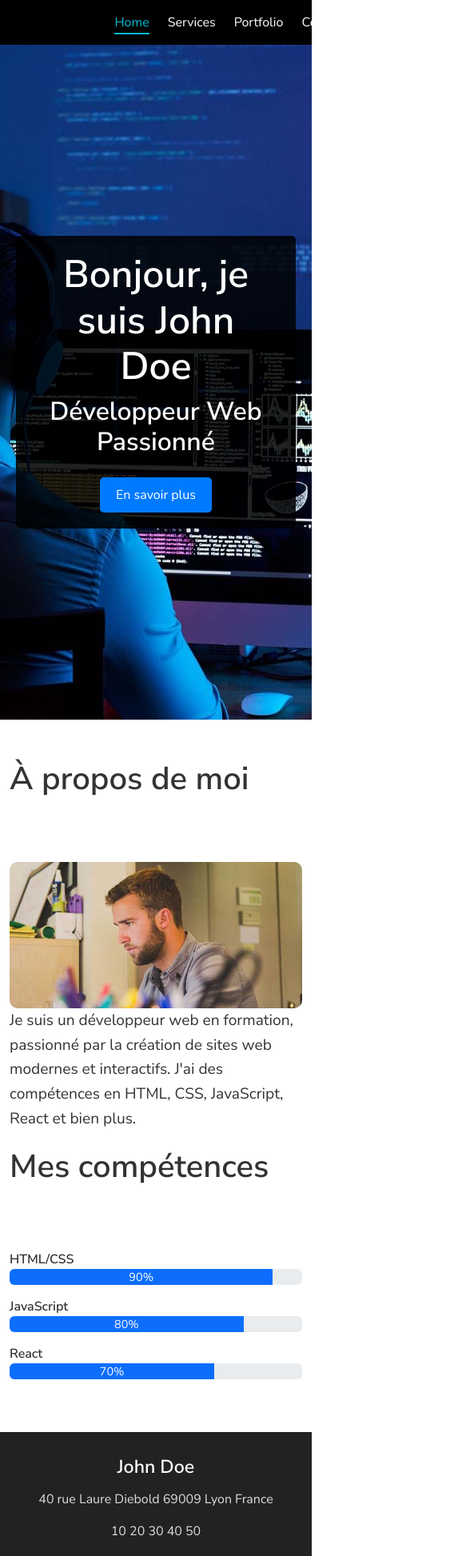
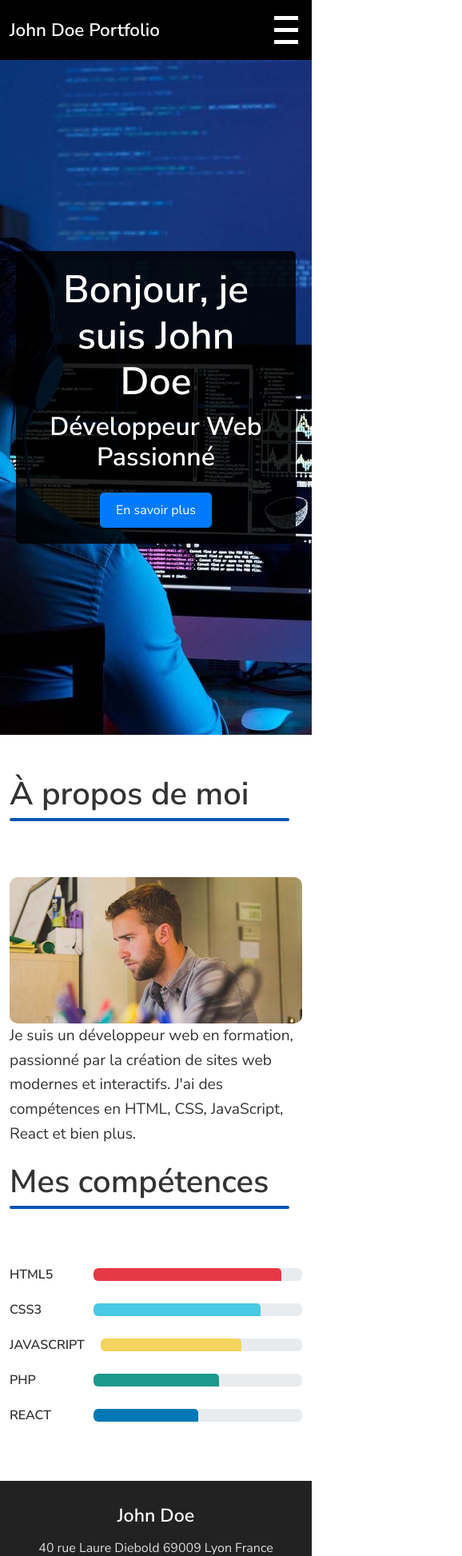
Before and after one commit to Remi-13-exe/Creez-votre-portfolio-avec-React.JS, a React (Create React App) app: page / in a window 390 px wide. Shown: the top 1946 px of the page at 80% size, 578 px wide, since content can reach past the window. Built offline with nearby package versions, Linux system fonts and the light colour scheme.

Commit message:
Ajout du responsive pour footer et alignement des icônes sociales et fin du home.js

```diff
--- a/src/components/Header.js
+++ b/src/components/Header.js
@@ -1,45 +1,40 @@
-import React from 'react';
-import { NavLink } from 'react-router-dom';
-import '../styles/header.css';
+import React, { useState } from 'react';
+import { Link } from 'react-router-dom';
+import '../styles/header.css'; // Assure-toi que le chemin du fichier est correct
 
 const Header = () => {
+  const [menuOpen, setMenuOpen] = useState(false);
+
+  const toggleMenu = () => setMenuOpen(!menuOpen);
+
   return (
     <header className="header">
       <div className="container">
-        {/* Logo à gauche */}
+        {/* Logo */}
         <div className="header-left">
-          <span className="logo">JOHN DOE</span>
+          <Link to="/" className="logo">
+            John Doe Portfolio
+          </Link>
         </div>
 
-        {/* Navigation à droite */}
+        {/* Menu burger pour mobile */}
         <div className="header-right">
-          <ul className="nav-list">
-            <li>
-              <NavLink to="/" className={({ isActive }) => (isActive ? 'active-link' : '')}>
-                Home
-              </NavLink>
-            </li>
-            <li>
-              <NavLink to="/services" className={({ isActive }) => (isActive ? 'active-link' : '')}>
-                Services
-              </NavLink>
-            </li>
-            <li>
-              <NavLink to="/portfolio" className={({ isActive }) => (isActive ? 'active-link' : '')}>
-                Portfolio
-              </NavLink>
-            </li>
-            <li>
-              <NavLink to="/contact" className={({ isActive }) => (isActive ? 'active-link' : '')}>
-                Contact
-              </NavLink>
-            </li>
-            <li>
-              <NavLink to="/legal" className={({ isActive }) => (isActive ? 'active-link' : '')}>
-                Mentions légales
-              </NavLink>
-            </li>
-          </ul>
+          <button className="burger-menu" onClick={toggleMenu}>
+            <span className="burger-icon"></span>
+            <span className="burger-icon"></span>
+            <span className="burger-icon"></span>
+          </button>
+
+          {/* Navigation (affiche seulement si le menu est ouvert) */}
+          <nav className={`nav ${menuOpen ? 'open' : ''}`}>
+            <ul className="nav-list">
+              <li><Link to="/home">Home</Link></li>
+              <li><Link to="/services">Services</Link></li>
+              <li><Link to="/portfolio">Portfolio</Link></li>
+              <li><Link to="/contact">Contact</Link></li>
+              <li><Link to="/mentions-legales">Mentions légales</Link></li>
+            </ul>
+          </nav>
         </div>
       </div>
     </header>
--- a/src/pages/Home.js
+++ b/src/pages/Home.js
@@ -35,7 +35,7 @@ const Home = () => {
         <Container>
           <Row>
             {/* Colonne gauche : À propos de moi */}
-      <Col md={6}>
+            <Col xs={12} md={6}>
               <h2 className="section-title">À propos de moi</h2>
               <div className="about-image-container">
                 <img src={johnDoeImage} alt="John Doe" className="about-image" />
@@ -48,20 +48,28 @@ const Home = () => {
             </Col>
 
             {/* Colonne droite : Mes compétences */}
-      <Col md={6}>
+            <Col xs={12} md={6}>
               <h2 className="section-title">Mes compétences</h2>
-      <ul>
+              <ul className="skills-list">
                 <li>
-            <strong>HTML/CSS</strong>
-            <ProgressBar now={90} label="90%" />
+                  <strong>HTML5</strong>
+                  <ProgressBar now={90} className="progress-html" />
+                </li>
+                <li>
+                  <strong>CSS3</strong>
+                  <ProgressBar now={80} className="progress-css" />
                 </li>
                 <li>
                   <strong>JavaScript</strong>
-            <ProgressBar now={80} label="80%" />
+                  <ProgressBar now={70} className="progress-js" />
+                </li>
+                <li>
+                  <strong>PHP</strong>
+                  <ProgressBar now={60} className="progress-php" />
                 </li>
                 <li>
                   <strong>React</strong>
-            <ProgressBar now={70} label="70%" />
+                  <ProgressBar now={50} className="progress-react" />
                 </li>
               </ul>
             </Col>
--- a/src/styles/Home.css
+++ b/src/styles/Home.css
@@ -24,11 +24,30 @@ h2 {
 }
 
 /* Pour les titres */
+
+
 .section-title {
-  margin-bottom: 20px; /* Ajuste l'espace sous le titre */
-  text-align: left; /* Assure que les titres sont alignés à gauche (ou à centre si tu préfères) */
-  font-weight: bold; /* Optionnel, pour les rendre plus visibles */
+  text-align: left; /* Assure que les titres sont alignés à gauche */
+  margin-bottom: 40px; /* Espacement entre le titre et la barre */
+  font-weight: bold; /* Rendre le titre plus visible */
+  position: relative; /* Nécessaire pour positionner la barre avec précision */
 }
+
+.section-title::after {
+  content: '';
+  display: block;
+  width: 350px; /* Longueur exacte de la barre */
+  height: 4px; /* Épaisseur de la barre */
+  background-color: #0056b3; /* Couleur bleu foncé */
+  margin-top: 10px; /* Espacement sous le titre */
+  position: absolute;
+  bottom: -10px; /* Ajuste la position pour qu'elle soit proche du titre */
+  left: 0; /* Aligne la barre avec le début du texte */
+  border-radius: 2px; /* Coins arrondis (optionnel) */
+}
+
+
+
 
 /* Si tu veux garantir un espacement similaire pour tous les éléments */
 .about-section h2,
@@ -123,13 +142,85 @@ h2 {
 }
 
 
-/* Personnalisation des barres de progression si besoin */
-.progress {
-  height: 20px;
-  background-color: #e9ecef;
+/* Liste des compétences */
+.skills-list {
+  list-style: none;
+  padding: 0;
+  margin: 0;
 }
 
+.skills-list li {
+  margin-bottom: 20px;
+  display: flex;
+  align-items: center;
+}
+
+.skills-list strong {
+  width: 120px; /* Alignement uniforme pour tous les labels */
+  font-weight: bold;
+  color: #333; /* Couleur du texte */
+  text-transform: uppercase; /* Style en majuscules */
+}
+
+/* Barres de progression */
 .progress-bar {
-  font-size: 0.9rem;
-  line-height: 20px;
+  border-radius: 5px; /* Coins arrondis */
+  height: 20px; /* Hauteur des barres */
 }
+
+.skills-list li .progress {
+  width: 100%; /* Barre pleine largeur */
+  max-width: 600px; /* Largeur maximale (par exemple) */
+  margin-left: 20px; /* Espacement entre le texte et la barre */
+}
+
+
+/* Couleurs spécifiques pour chaque compétence */
+.progress-html .progress-bar {
+  background-color: #e63946; /* Rouge pour HTML */
+}
+
+.progress-css .progress-bar {
+  background-color: #48cae4; /* Bleu clair pour CSS */
+}
+
+.progress-js .progress-bar {
+  background-color: #f4d35e; /* Jaune pour JavaScript */
+}
+
+.progress-php .progress-bar {
+  background-color: #1b998b; /* Vert pour PHP */
+}
+
+.progress-react .progress-bar {
+  background-color: #0077b6; /* Bleu pour React */
+}
+
+
+
+/* Sur tablette (max-width: 1024px), garder les sections côte à côte */
+@media (min-width: 769px) and (max-width: 1024px) {
+  .about-section .container .row {
+    flex-direction: row; /* Les colonnes restent côte à côte */
+    gap: 20px; /* Espacement entre les colonnes */
+  }
+
+  .section-title {
+    font-size: 2rem; /* Ajuster la taille du titre */
+  }
+
+  .progress-bar {
+    width: 90%;
+  }
+}
+
+/* Sur desktop (min-width: 1025px), garder la disposition standard */
+@media (min-width: 1025px) {
+  .about-section .container .row {
+    flex-direction: row; /* Les colonnes restent côte à côte */
+  }
+
+  .section-title {
+    font-size: 2.5rem; /* Taille de titre pour desktop */
+  }
+}
--- a/src/styles/footer.css
+++ b/src/styles/footer.css
@@ -10,7 +10,7 @@
 .footer-container {
   display: flex;
   justify-content: space-between;
-    align-items: flex-start; /* aligne le contenu en haut */
+  align-items: flex-start; /* Aligne le contenu en haut */
   gap: 20px;
   flex-wrap: wrap;
 }
@@ -46,21 +46,10 @@
 }
 
 /* Réseaux sociaux */
-  .social-icons a {
-    margin-right: 10px;
-    font-size: 1.2rem;
-    color: #ddd;
-    transition: color 0.3s ease;
-  }
-
-  .social-icons a:hover {
-    color: #fff;
-  }
-
-
 .social-icons {
   display: flex;
   gap: 15px; /* Espace entre les icônes */
+  justify-content: center; /* Centrer les icônes sur mobile et tablette */
 }
 
 .social-icons a {
@@ -73,11 +62,7 @@
   color: #00bcd4; /* Couleur au survol */
 }
 
-
-
-
-
-  /* Responsive : sur mobile, les colonnes s'empilent */
+/* Mobile : sur mobile, les colonnes s'empilent */
 @media (max-width: 768px) {
   .footer-container {
     flex-direction: column;
@@ -88,4 +73,33 @@
     text-align: center;
     margin-bottom: 20px;
   }
+
+  .social-icons {
+    margin-top: 20px; /* Un petit espacement au-dessus des icônes */
   }
+}
+
+/* Tablet : sur tablette (768px à 1024px), les colonnes sont toujours en ligne mais avec un espacement réduit */
+@media (min-width: 768px) and (max-width: 1024px) {
+  .footer-container {
+    gap: 20px; /* Espacement entre les colonnes */
+  }
+
+  .footer-column {
+    text-align: center;
+    flex: 1 1 calc(33.333% - 20px); /* Les colonnes prennent 33.333% de la largeur */
+    margin-bottom: 20px;
+  }
+
+  .social-icons {
+    margin-top: 20px; /* Un petit espacement au-dessus des icônes */
+  }
+}
+
+/* Desktop : sur desktop, les icônes sont alignées à gauche ou avec plus d'espace entre elles */
+@media (min-width: 1025px) {
+  .social-icons {
+    justify-content: flex-start; /* Aligner les icônes à gauche sur desktop */
+    gap: 30px; /* Plus d'espace entre les icônes */
+  }
+}
--- a/src/styles/header.css
+++ b/src/styles/header.css
@@ -1,4 +1,4 @@
-/* Styles généraux pour le header */
+/* Style de base pour le header */
 .header {
   background-color: black;
   color: white;
@@ -15,18 +15,38 @@
   width: 100%;
 }
 
-  .header-left {
-    margin-left: -250px; /* Supprime toute marge à gauche */
-  }
-
+/* Logo */
 .header-left .logo {
   font-size: 1.5rem;
   font-weight: bold;
   color: white;
-    padding: 0;
+  text-decoration: none;
 }
 
-  .header-right .nav-list {
+/* Menu Burger */
+.burger-menu {
+  display: none;
+  background: none;
+  border: none;
+  flex-direction: column;
+  cursor: pointer;
+  padding: 5px;
+}
+
+.burger-icon {
+  width: 30px;
+  height: 5px;
+  background-color: white;
+  margin: 5px 0;
+}
+
+/* Menu de navigation */
+.nav {
+  display: flex;
+  justify-content: space-between;
+}
+
+.nav-list {
   list-style: none;
   display: flex;
   gap: 23px;
@@ -34,11 +54,7 @@
   padding: 0;
 }
 
-  .header-right {
-    margin-right: -200px; /* Rapproche le menu de navigation à droite */
-  }
-
-  .header-right .nav-list li a {
+.nav-list li a {
   color: white;
   text-decoration: none;
   padding-bottom: 2px;
@@ -46,13 +62,74 @@
   transition: color 0.3s ease, border-bottom 0.3s ease;
 }
 
-  /* Styles des liens actifs */
-  .nav-list li a.active-link {
+.nav-list li a:hover {
   color: #00bcd4;
   border-bottom: 2px solid #00bcd4;
 }
 
-  .nav-list li a:hover {
-    color: #00bcd4;
-    border-bottom: 2px solid #00bcd4; /* Effet au survol */
+/* Quand le menu est ouvert sur mobile */
+.nav.open {
+  display: block;
 }
+
+.nav-list li {
+  margin: 10px 0;
+}
+
+/* Styles pour tablette et mobile */
+@media (max-width: 1024px) {
+  .header-right {
+    display: flex;
+    align-items: center;
+  }
+}
+
+@media (max-width: 768px) {
+  /* Cacher le menu de navigation sur mobile et afficher le burger */
+  .nav {
+    display: none;
+  }
+
+  .burger-menu {
+    display: flex; /* Affiche le burger menu */
+  }
+
+  /* Quand le menu est ouvert */
+  .nav.open {
+    position: absolute;
+    top: 0;
+    left: 0;
+    right: 0;
+    background-color: black;
+    padding: 20px;
+    z-index: 999;
+    display: block;
+  }
+
+  .nav-list {
+    flex-direction: column;
+    gap: 10px;
+    text-align: center;
+  }
+
+  .nav-list li a {
+    font-size: 1.2rem;
+  }
+}
+
+/* Pour les tablettes, un peu plus compressé */
+@media (max-width: 1024px) {
+  .header .container {
+    flex-direction: row;
+    justify-content: space-between;
+    gap: 10px;
+  }
+
+  .header-left .logo {
+    font-size: 1.4rem;
+  }
+
+  .nav-list {
+    gap: 15px;
+  }
+}
```
Lines whose indentation alone changed are shown as unchanged.
